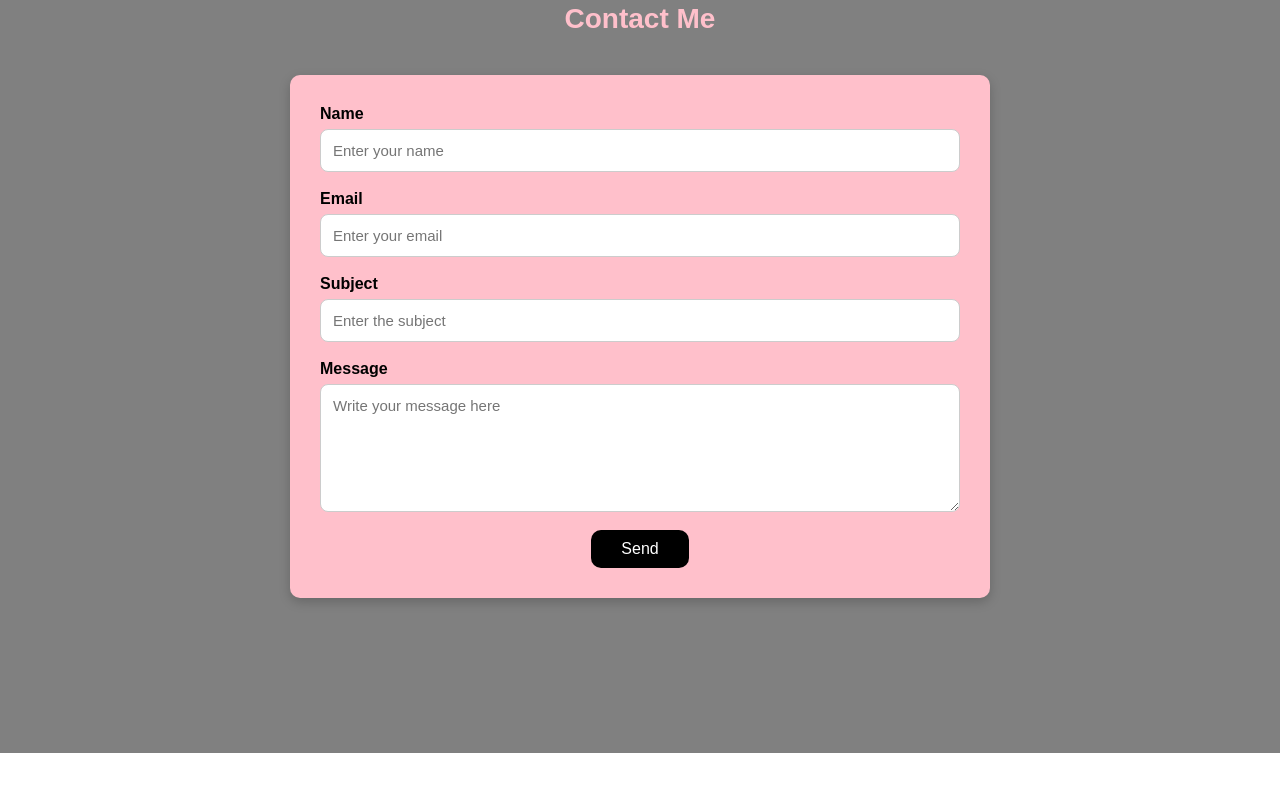
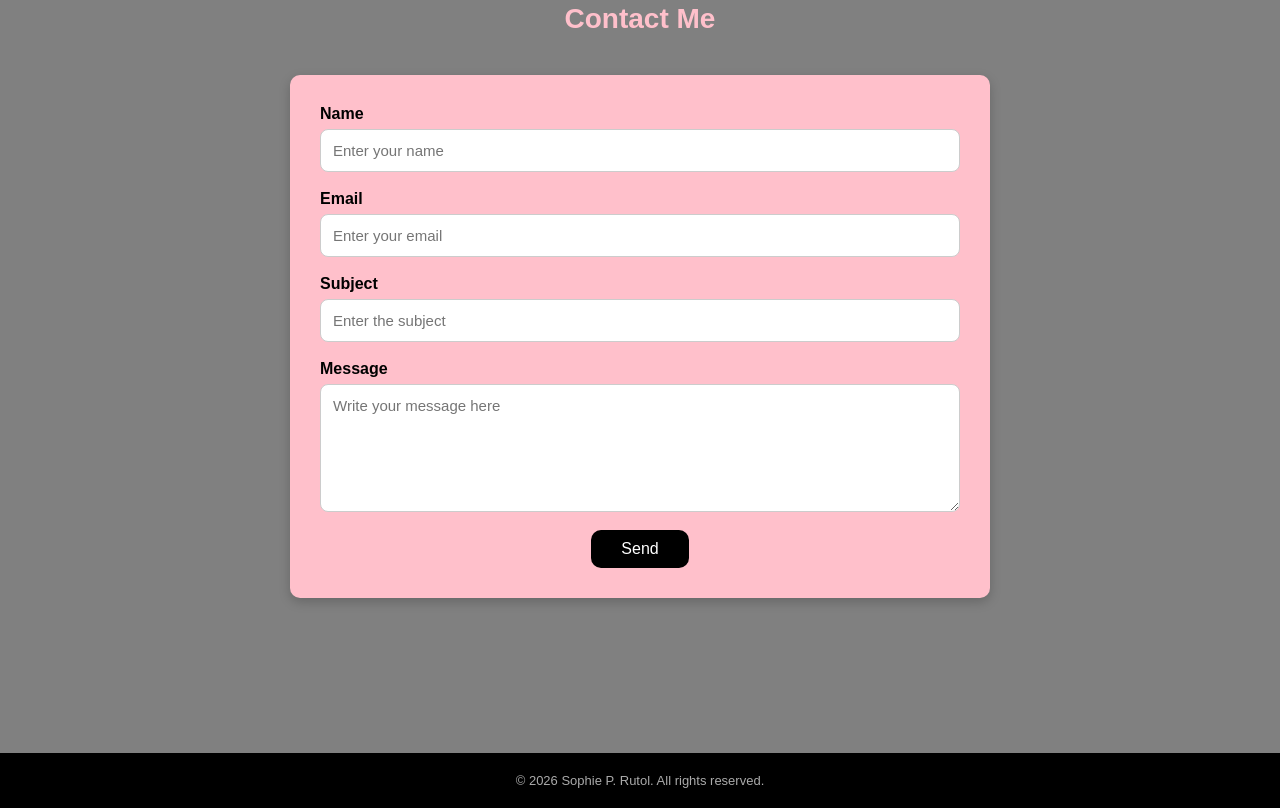
Before and after one commit to snappiaa/My-Portfolio, a plain HTML site: page index.html in a window 1280 px wide. Shown: the part 4117-4925 px from the top of the page. Before the commit the page ends 4870 px from the top, so only its background shows below. Drawn offline with Linux system fonts and the light colour scheme.

Commit message:
Complete static portfolio

```diff
--- a/index.html
+++ b/index.html
@@ -266,5 +266,9 @@
         </div>
     </section>
 
+    <footer class="footer">
+        <p class="footer-copy">&copy; 2026 Sophie P. Rutol. All rights reserved.</p>
+    </footer>
+
 </body>
 </html>
--- a/style.css
+++ b/style.css
@@ -500,6 +500,18 @@ section {
 }
 
 
+.footer {
+    width: 100%;
+    padding: 20px 30px;
+    background-color: black;
+    text-align: center;
+}
+
+.footer-copy {
+    font-size: 13px;
+    color: #aaa;
+}
+
 /*Responsive Design*/
 
 img {
```
